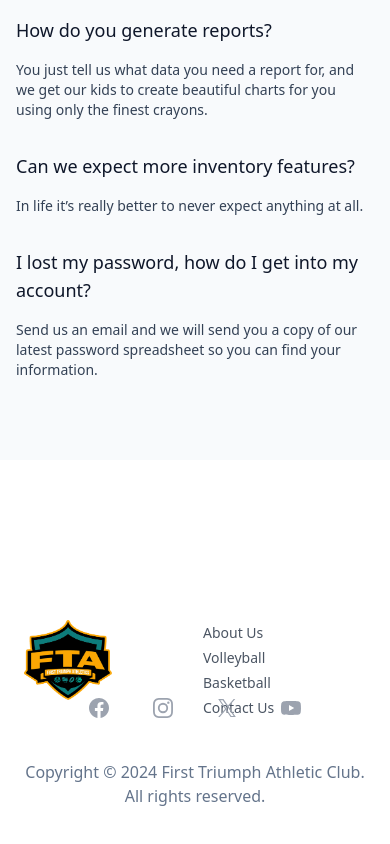
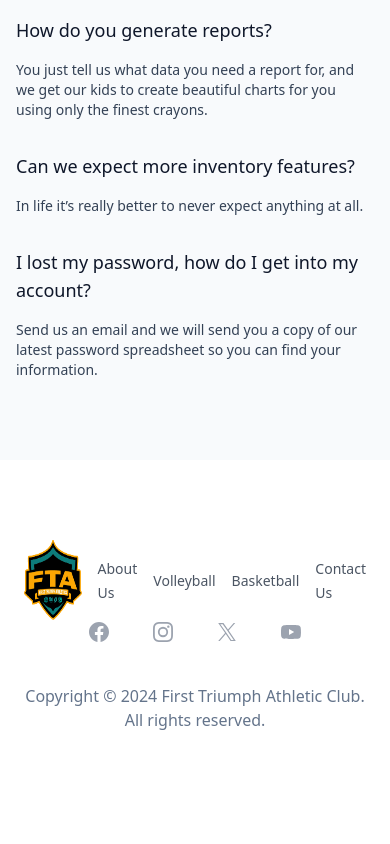
Before and after one commit to sterlingbarton/ft-athletics, a Next.js app: page / in a window 390 px wide. Shown: the part 9965-10809 px from the top of the page. After the commit the page ends 10777 px from the top, so only its background shows below. Built offline with nearby package versions, Linux system fonts and the light colour scheme.

Commit message:
adjusted spacing in footer for responsiveness

```diff
--- a/src/components/Footer.tsx
+++ b/src/components/Footer.tsx
@@ -63,9 +63,9 @@ const footerNavigation = {
 
 export function Footer() {
   return (
-    <footer className="mx-auto mt-40 max-w-7xl px-6 pb-20 sm:mt-64 sm:pb-24 lg:px-8">
+    <footer className="mx-auto mt-20 max-w-7xl px-6 pb-20 sm:pb-24 lg:px-8">
       <nav
-        className="-mb-6 columns-2 sm:flex sm:justify-center sm:items-center sm:space-x-12"
+        className="columns-2 flex justify-center items-center md:space-x-12 space-x-4"
         aria-label="Footer"
       >
         <Link href="/" aria-label="Home">
@@ -75,7 +75,7 @@ export function Footer() {
           <div key={item.name}>
             <a
               href={item.href}
-              className="text-sm leading-6 text-gray-600 hover:text-gray-900"
+              className="text-sm leading-4 text-gray-600 hover:text-gray-900"
             >
               {item.name}
             </a>
--- a/src/components/Header.tsx
+++ b/src/components/Header.tsx
@@ -9,7 +9,6 @@ import { Container } from '@/components/Container';
 import { Logo } from '@/components/Logo';
 import { NavLink } from '@/components/NavLink';
 import { Button } from '@/components/Button';
-import { Box, Typography } from '@mui/material';
 
 const headerNavigation = {
   main: [
```
